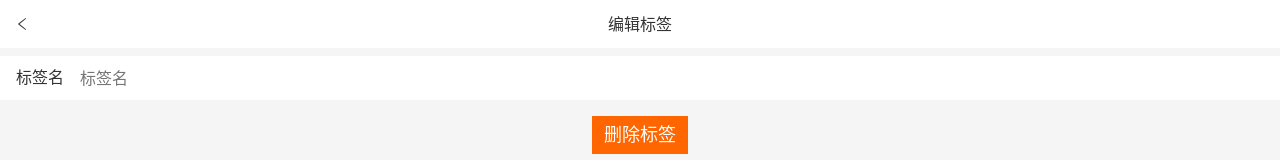
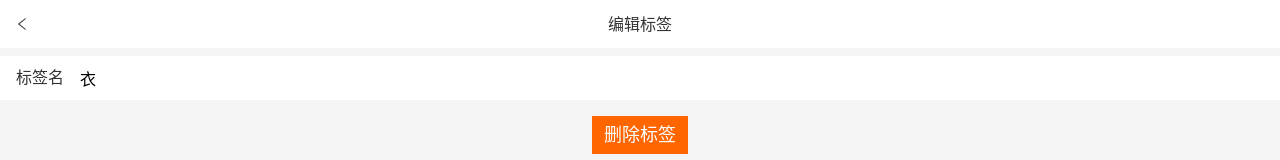
Before and after one commit to kywj/money-2, a React app: page /#/tags/1 in a window 1280 px wide. Shown: the top 160 px of the page. Built offline with nearby package versions, Linux system fonts and the light colour scheme.

Commit message:
编辑 tag 功能

```diff
--- a/src/useTags.tsx
+++ b/src/useTags.tsx
@@ -11,7 +11,27 @@
 function useTags() {
   const [tags, setTags] = useState<{ id: number; name: string }[]>(defaultTags);
   const findTag = (id: number) => tags.filter((tag) => tag.id === id)[0];
-  return { tags, setTags, findTag };
+  const findTagIndex = (id: number) => {
+    let result = -1;
+    for (let i = 0; i < tags.length; i++) {
+      if (tags[i].id === id) {
+        result = i;
+        break;
+      }
+    }
+    return result;
+  };
+  const updateTag = (id: number, obj: { name: string }) => {
+    const index = findTagIndex(id);
+    // 深拷贝 tags 得到 tagsClone
+    const tagsClone = JSON.parse(JSON.stringify(tags));
+    console.log("tagsClone");
+    console.log(tagsClone);
+    // 把 tagsClone 的第 index 删掉， 换成 {id: id, name: obj.name}
+    tagsClone.splice(index, 1, { id: id, name: obj.name });
+    setTags(tagsClone);
+  };
+  return { tags, setTags, findTag, updateTag, findTagIndex };
 }
 
 export { useTags };
--- a/src/views/Tag.tsx
+++ b/src/views/Tag.tsx
@@ -29,9 +29,9 @@
 `;
 
 const Tag: React.FC = () => {
-  const { findTag } = useTags();
-  let { id } = useParams<Params>();
-  const tag = findTag(parseInt(id));
+  const { findTag, updateTag } = useTags();
+  let { id: idString } = useParams<Params>();
+  const tag = findTag(parseInt(idString));
   return (
     <Layout>
       <Topbar>
@@ -40,7 +40,15 @@
         <Icon />
       </Topbar>
       <InputWrapper>
-        <Input type="text" label="标签名" placeholder="标签名" />
+        <Input
+          type="text"
+          label="标签名"
+          placeholder="标签名"
+          value={tag.name}
+          onChange={(e) => {
+            updateTag(tag.id, { name: e.target.value });
+          }}
+        />
       </InputWrapper>
       <Center>
         <Space />
```
